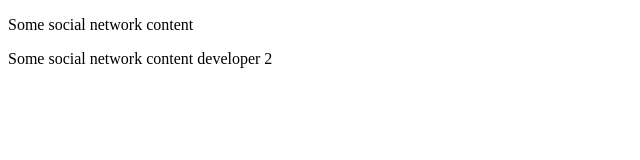
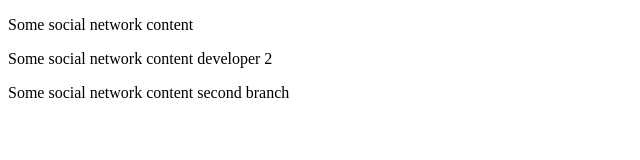
Before and after one commit to MariamMindodauri/social-network, a plain HTML site: page index.html in a window 1280 px wide. Shown: the whole page, without its empty margins (0-640 px from the left). Drawn offline with Linux system fonts and the light colour scheme.

Commit message:
Modify index html

```diff
--- a/index.html
+++ b/index.html
@@ -8,5 +8,6 @@
 <body>
     <p>Some social network content</p>
     <p>Some social network content developer 2</p>
+    <p>Some social network content second branch</p>
 </body>
 </html>
```
